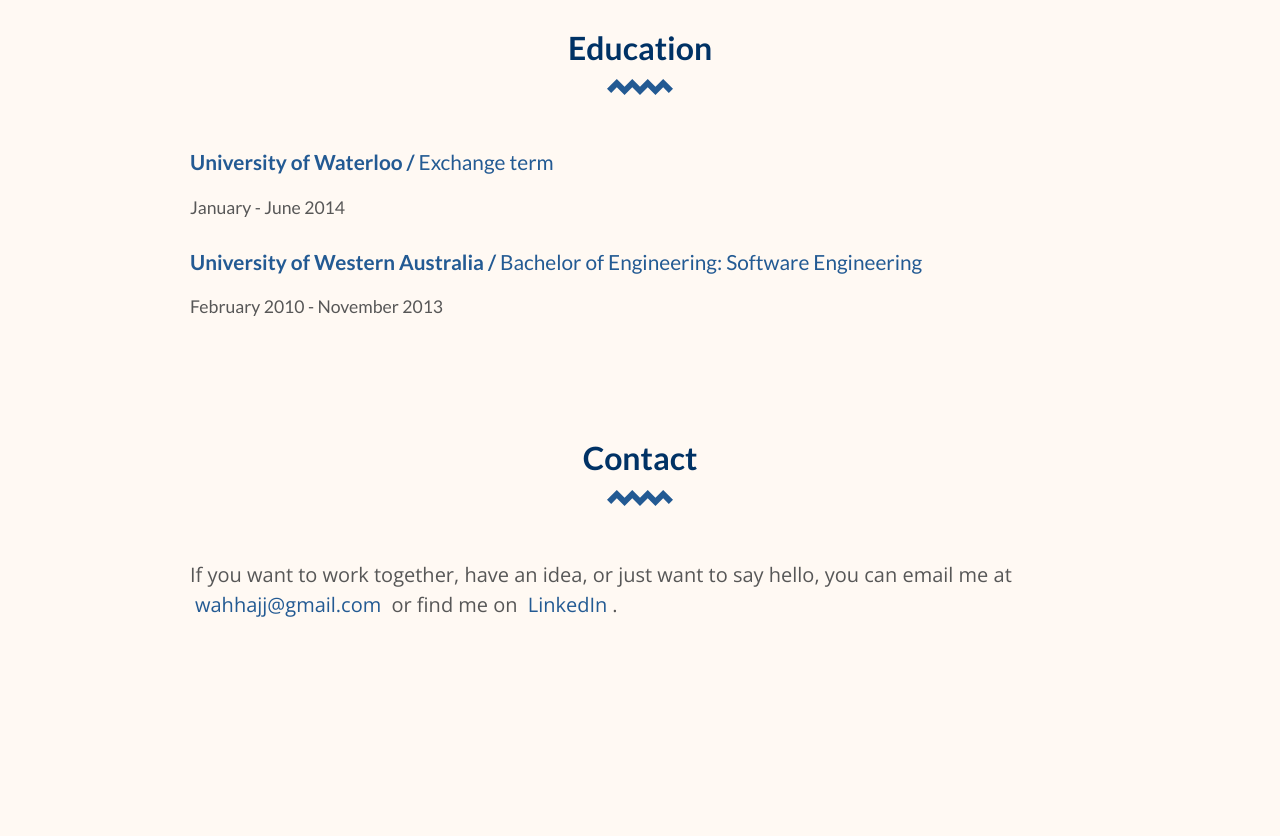
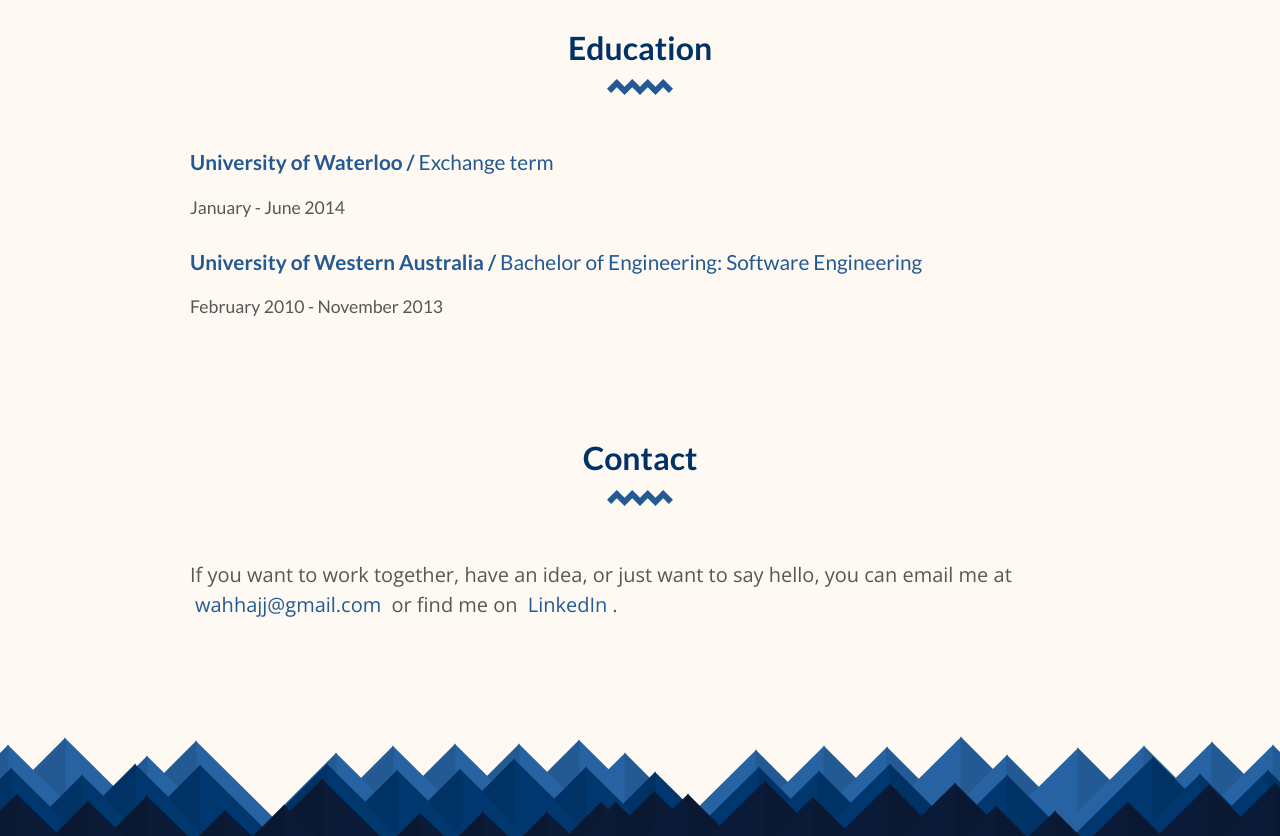
Before and after one commit to wahhaj/wahhajali.com, a website: page app/index.html in a window 1280 px wide. Shown: the part 3674-4510 px from the top of the page. Drawn offline with nearby package versions, Linux system fonts and the light colour scheme; files that its build step writes are made by us from their sources; animation ran at ten frames a second.

Commit message:
Added footer mountains

```diff
--- a/app/index.html
+++ b/app/index.html
@@ -265,6 +265,7 @@
     <!-- build:js scripts/main.min.js -->
     <script src="scripts/scene.js"></script>
     <script src="scripts/game.js"></script>
+    <script src="scripts/footer.js"></script>
     <script src="scripts/main.js"></script>
     <!-- endbuild -->
 
--- /dev/null
+++ b/app/scripts/footer.js
@@ -0,0 +1,91 @@
+;(function() {
+  const canvas = document.getElementById('footer')
+  const ctx = canvas.getContext('2d')
+  ctx.canvas.width = canvas.offsetWidth
+  ctx.canvas.height = canvas.offsetHeight
+  ctx.translate(0.5, 0.5) // Fix jagged lines
+
+  const colors = {
+    back: {
+      light: '#2763a2',
+      dark: '#235a93'
+    },
+    mid: {
+      light: '#00376f',
+      dark: '#003265'
+    },
+    front: {
+      light: '#0b1a37',
+      dark: '#0a1832'
+    }
+  }
+  /**
+    * Returns a random integer in the given range.
+    * @param {number} min Minimum integer in range
+    * @param {number} max Maximum integer in range
+  */
+  const randomInt = function(min, max) {
+    return Math.floor(Math.random() * (max - min + 1)) + min
+  }
+
+  const drawTriangleR = function(x0, height, colors) {
+    const y0 = canvas.height
+    ctx.beginPath()
+    ctx.moveTo(x0, y0)
+    ctx.lineTo(x0 + height + 1, y0 - height)
+    ctx.lineTo(x0 + height + 1, y0)
+    ctx.fillStyle = colors.light
+    ctx.fill()
+
+    ctx.beginPath()
+    ctx.moveTo(x0 + height, y0)
+    ctx.lineTo(x0 + height, y0 - height)
+    ctx.lineTo(x0 + height * 2, y0)
+    ctx.fillStyle = colors.dark
+    ctx.fill()
+  }
+
+  const drawTriangleL = function(x0, height, colors) {
+    const y0 = canvas.height
+    ctx.beginPath()
+    ctx.moveTo(x0, y0)
+    ctx.lineTo(x0 - height - 1, y0 - height)
+    ctx.lineTo(x0 - height - 1, y0)
+    ctx.fillStyle = colors.light
+    ctx.fill()
+
+    ctx.beginPath()
+    ctx.moveTo(x0 - height, y0)
+    ctx.lineTo(x0 - height, y0 - height)
+    ctx.lineTo(x0 - height * 2, y0)
+    ctx.fillStyle = colors.dark
+    ctx.fill()
+
+  }
+
+  const drawMountainRange = function(minHeight, maxHeight, colors, probability = 0.8) {
+    const start = canvas.width / 2
+    const step = canvas.width / 20
+
+    // Left half of mountain range
+    for (let i = start + maxHeight; i > 0; i -= step) {
+      if (Math.random() < probability) {
+        drawTriangleL(i, randomInt(minHeight, maxHeight), colors)
+      }
+    }
+
+    // Right half
+    for (let j = start - maxHeight; j < canvas.width; j += step) {
+      if (Math.random() < probability) {
+        drawTriangleR(j, randomInt(minHeight, maxHeight), colors)
+      }
+    }
+  }
+
+  const baseHeight = canvas.height
+
+  // Three 'layers' of mountains to simulate depth
+  drawMountainRange(baseHeight * 0.8, baseHeight * 1, colors.back)
+  drawMountainRange(baseHeight * 0.6, baseHeight * 0.8, colors.mid)
+  drawMountainRange(baseHeight * 0.2, baseHeight * 0.6, colors.front, 1.0)
+})()
--- a/app/styles/app.scss
+++ b/app/styles/app.scss
@@ -9,7 +9,8 @@
   'components/navbar',
   'components/section',
   'components/project',
-  'components/tags';
+  'components/tags',
+  'components/footer';
 
 div.container {
   display: flex;
--- /dev/null
+++ b/app/styles/components/_footer.scss
@@ -0,0 +1,11 @@
+footer {
+  height: 10vh;
+  min-height: 100px;
+  margin-top: 2 * $space-l;
+  overflow: hidden;
+
+  canvas {
+    width: 100%;
+    height: 100%;
+  }
+}
```
